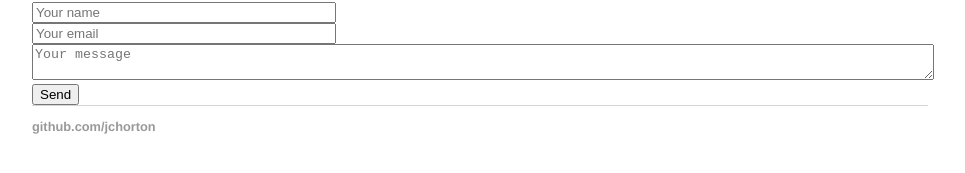
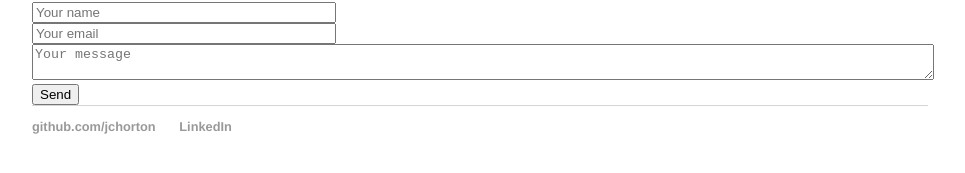
Before and after one commit to jchorton/jchorton.github.io, a Jekyll site: the page built from index.md, in a window 1280 px wide. Shown: the part 477-650 px from the top of the page, without its empty margins (160-1125 px from the left). Built offline with Jekyll 4.4.1, drawn with Linux system fonts in a browser that asks for light colours.

Commit message:
Update default.html

```diff
--- a/_layouts/default.html
+++ b/_layouts/default.html
@@ -14,15 +14,16 @@
 					<!-- <li><a href="/blog">Blog</a></li> -->
 				</ul>
 			</nav>
+
 			<div class="container">
+				{{ content }}
+			</div><!-- /.container -->
 
-			{{ content }}
-
-			</div><!-- /.container -->
 			<footer>
 	    			<ul>
 	        			<!-- <li><a href="mailto:hankquinlanhub@gmail.com">email</a></li> -->
 	        			<li><a href="https://github.com/jchorton">github.com/jchorton</a></li>
+					<li><a href="https://www.linkedin.com/in/hortonjc/">LinkedIn</a></li>
 				</ul>
 			</footer>
 		</body>
```
Lines whose indentation alone changed are shown as unchanged.
